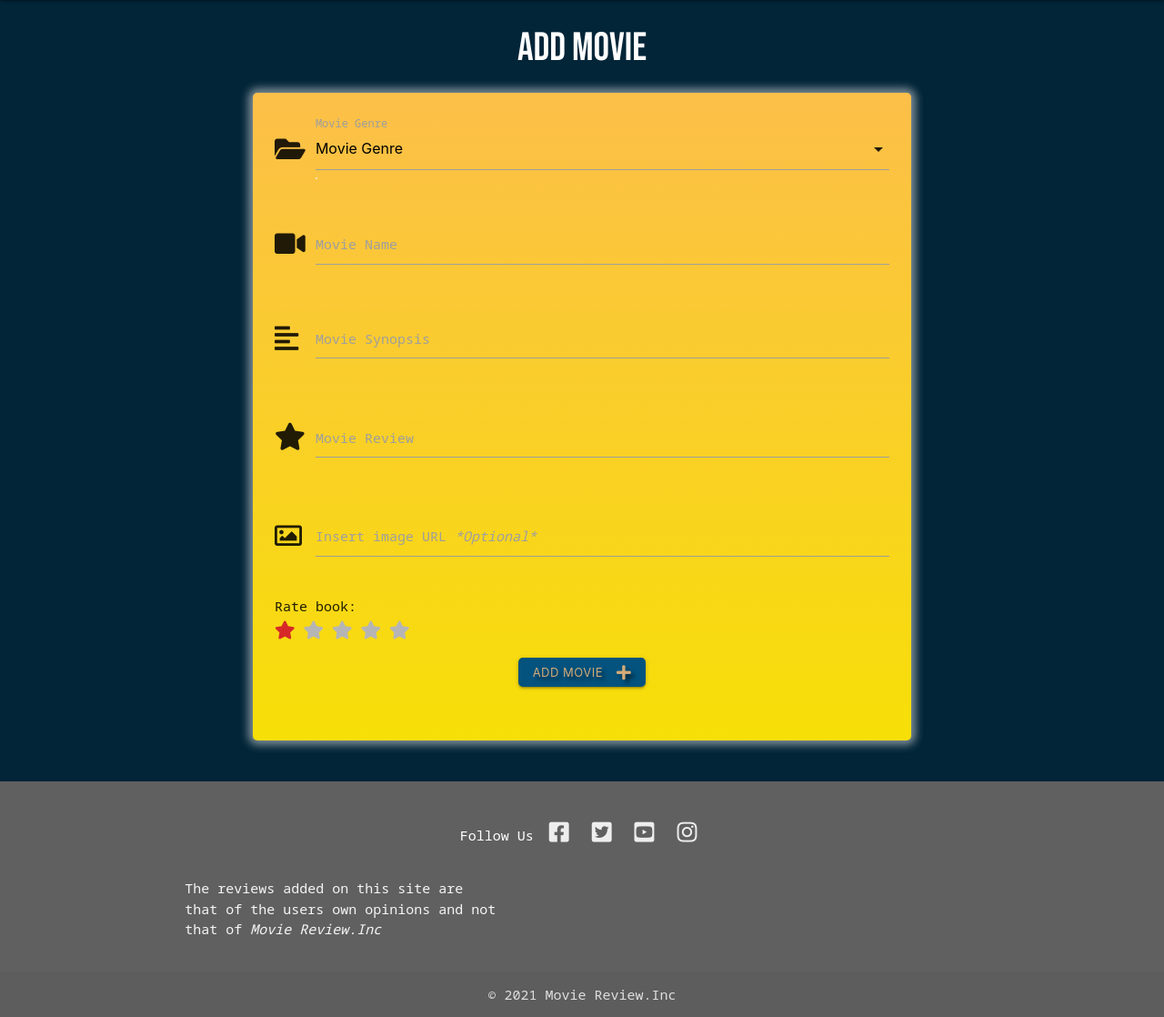
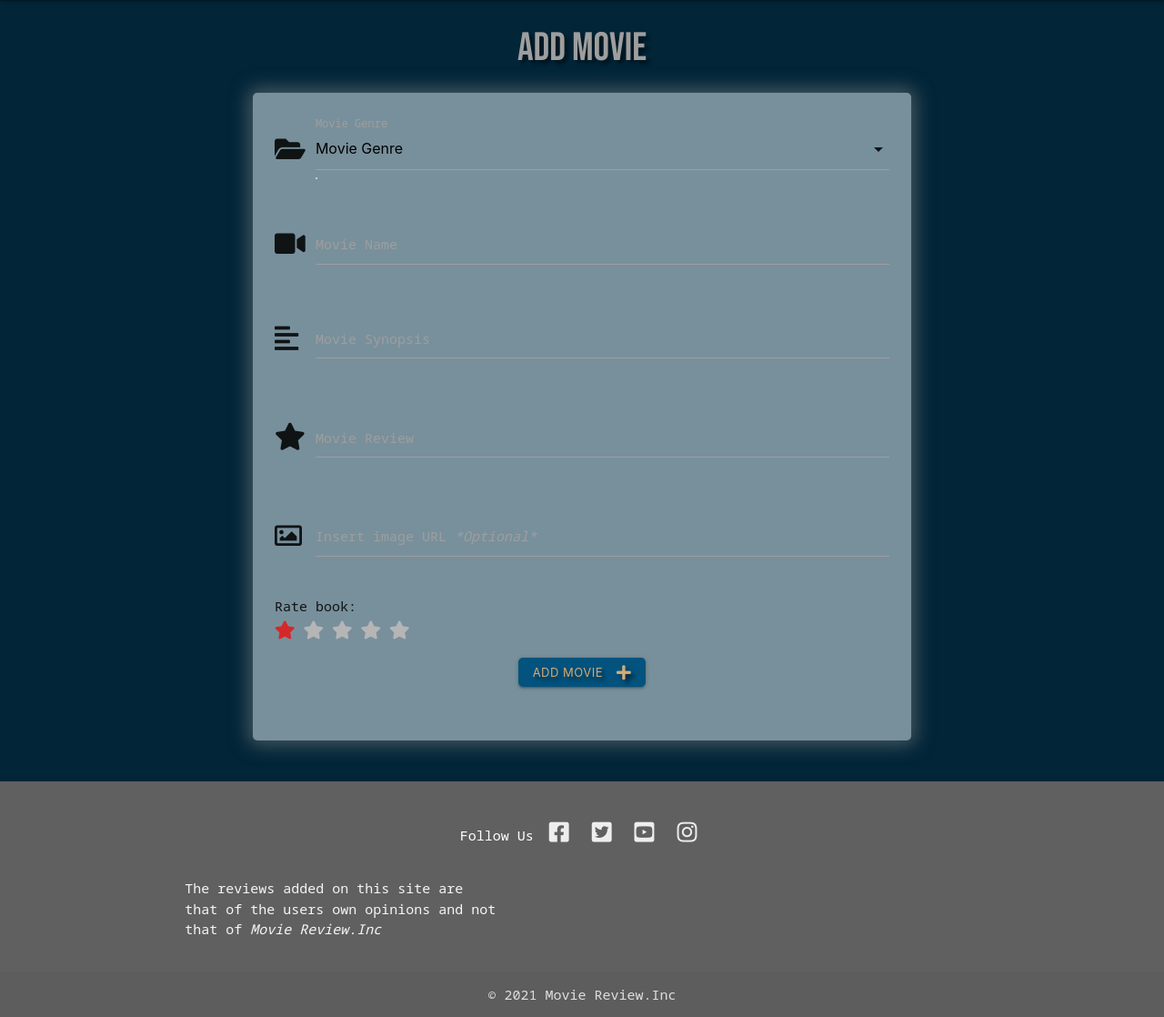
Before and after one commit to Ashb87/Ms3-Movie-Review, a Flask app: page /add_movie in a window 1280 px wide. Shown: the part 64-1182 px from the top of the page at 91% size. Run offline with Flask 2, Linux system fonts and the light colour scheme; data that the repository does not hold is empty; some libraries are stand-ins or nearby versions.

Commit message:
changed color for add and edit movie card

```diff
--- a/static/css/style.css
+++ b/static/css/style.css
@@ -176,15 +176,13 @@ nav.custom-bg {
 
 .add-movie-card,
 .edit-movie-card {
-    background-image: linear-gradient(#fcbf49, #f7df07);
-    /*background-color: #fcbf49;*/
     border-radius: 5px;
-    box-shadow: 0px 0px 10px 5px rgba(248, 246, 246, 0.5);
+    box-shadow: 0px 0px 20px 5px rgba(139, 139, 139, 0.5);
 }
 
-.validate{
+/*.validate{
     color: white;
-}
+}*/
 
 /* Star Rating */
 
--- a/templates/add_movie.html
+++ b/templates/add_movie.html
@@ -1,11 +1,11 @@
 {% extends "base.html" %}
 {% block content %}
 
-    <h3 class="center-align white-text">Add Movie</h3>
+    <h3 class="center-align grey-text text-shadow">Add Movie</h3>
 
     <div class="row">
         <form class="col s12 m10 offset-m1" method="POST" action="{{ url_for('add_movie') }}">
-            <div class="card-panel add-movie-card">
+            <div class="card-panel blue-grey lighten-1 add-movie-card">
                 <!-- Choose Movie Genre-->
                 <div class="row">
                     <div class="input-field col s12">
--- a/templates/edit_movie.html
+++ b/templates/edit_movie.html
@@ -1,11 +1,11 @@
 {% extends "base.html" %}
 {% block content %}
 
-    <h3 class="center-align white-text">Edit Movie Review</h3>
+    <h3 class="center-align grey-text text-shadow">Edit Movie Review</h3>
 
     <div class="row">
         <form class="col s12 m10 offset-m1" method="POST" action="{{ url_for('edit_movie', movie_id=movie._id) }}">
-            <div class="card-panel edit-movie-card">
+            <div class="card-panel blue-grey lighten-1 edit-movie-card">
                 <!-- Choose Movie Genre-->
                 <div class="row">
                     <div class="input-field col s12">
```
